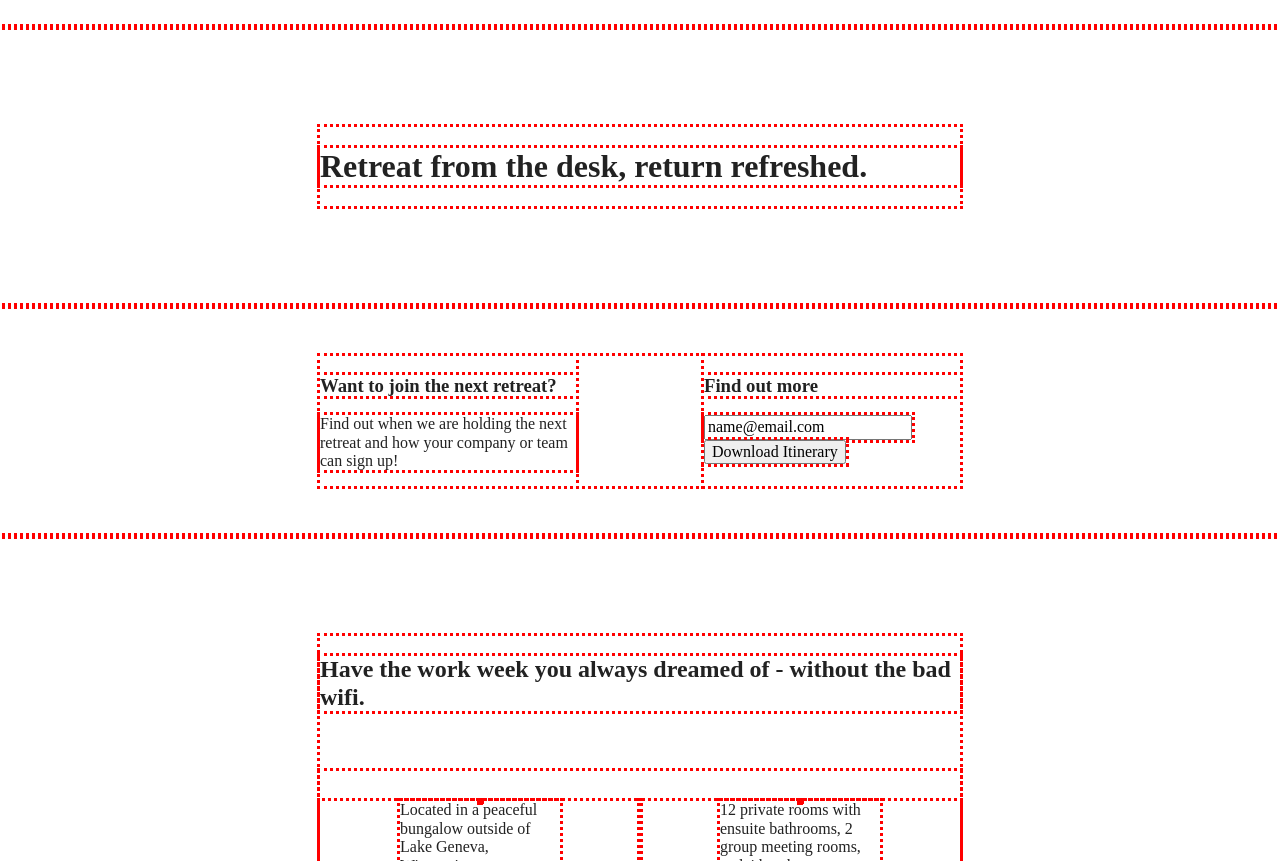
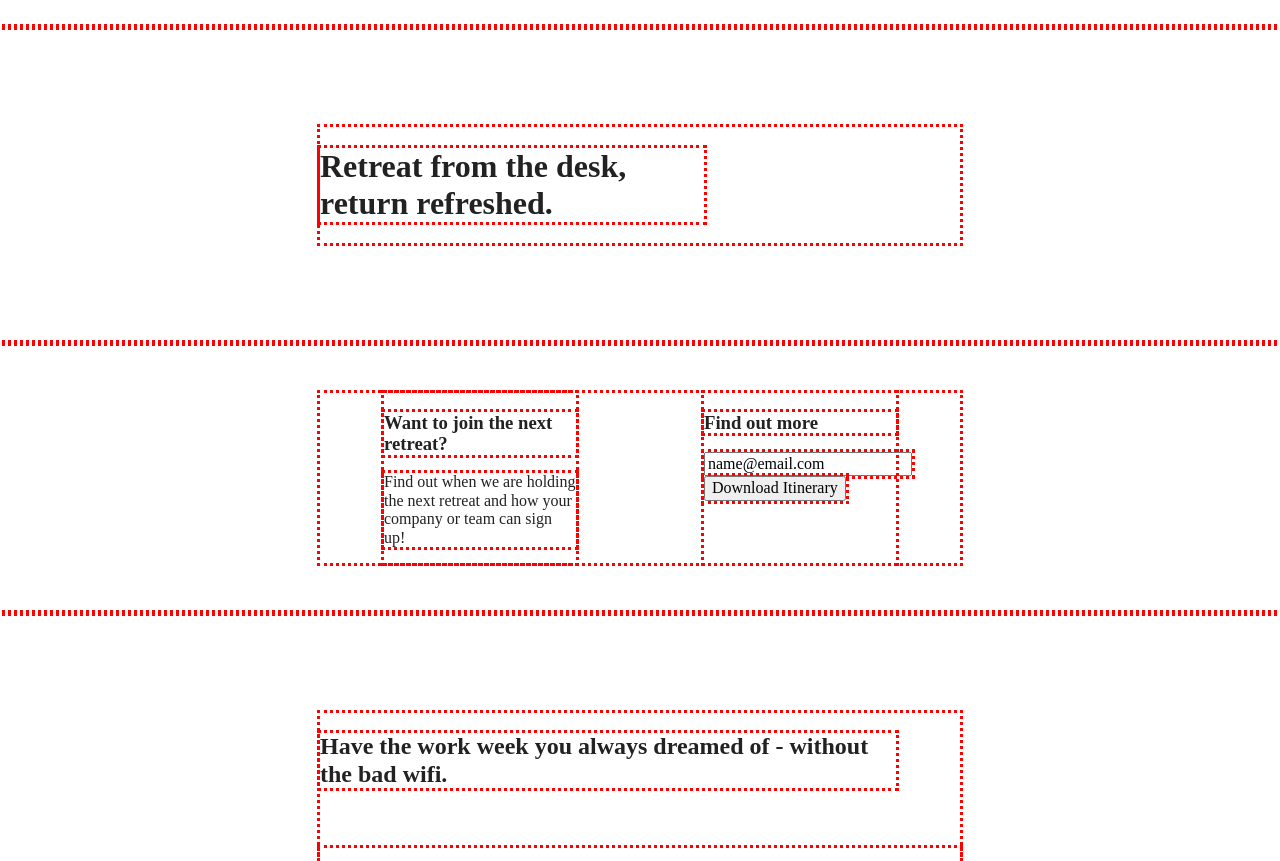
Before and after one commit to Becky-K/unplugged-project, a website built with Parcel: page index.html in a window 1280 px wide. Shown: the part 91-952 px from the top of the page. Built offline with nearby package versions, Linux system fonts and the light colour scheme.

Commit message:
Added desktop styles

```diff
--- a/css/main.css
+++ b/css/main.css
@@ -523,6 +523,60 @@
 @media only screen and (min-width: 1200px) {
 /*Desltop styles here */
 
+.content-wrapper {
+  width: 960px;
+}
+
+/* Hero */
+
+.hero-area h1 {
+  width: 60%;
+}
+
+/* Aside */
+
+aside .content-wrapper {
+  justify-content: space-around;
+}
+
+aside .content-wrapper .form-description,
+aside .content-wrapper .form {
+    width: 30%;
+}
+
+/* Features */
+
+.features h2 {
+  width: 90%;
+}
+
+.features article {
+  flex-basis: 33%;
+}
+
+/* Review */
+
+.reviews article div {
+  width: 42%;
+}
+
+ /* ==========================================================================
+   About Page
+    ========================================================================== */
+
+    .mission h2,
+    .contact-section .content-wrapper h2 {
+        width: 95%;
+    }
+
+/* ==========================================================================
+   FAQ Page
+   ========================================================================== */
+
+   .faq h2 {
+    width: 100%;
+  }
+
 }
 
 @media print,
```
